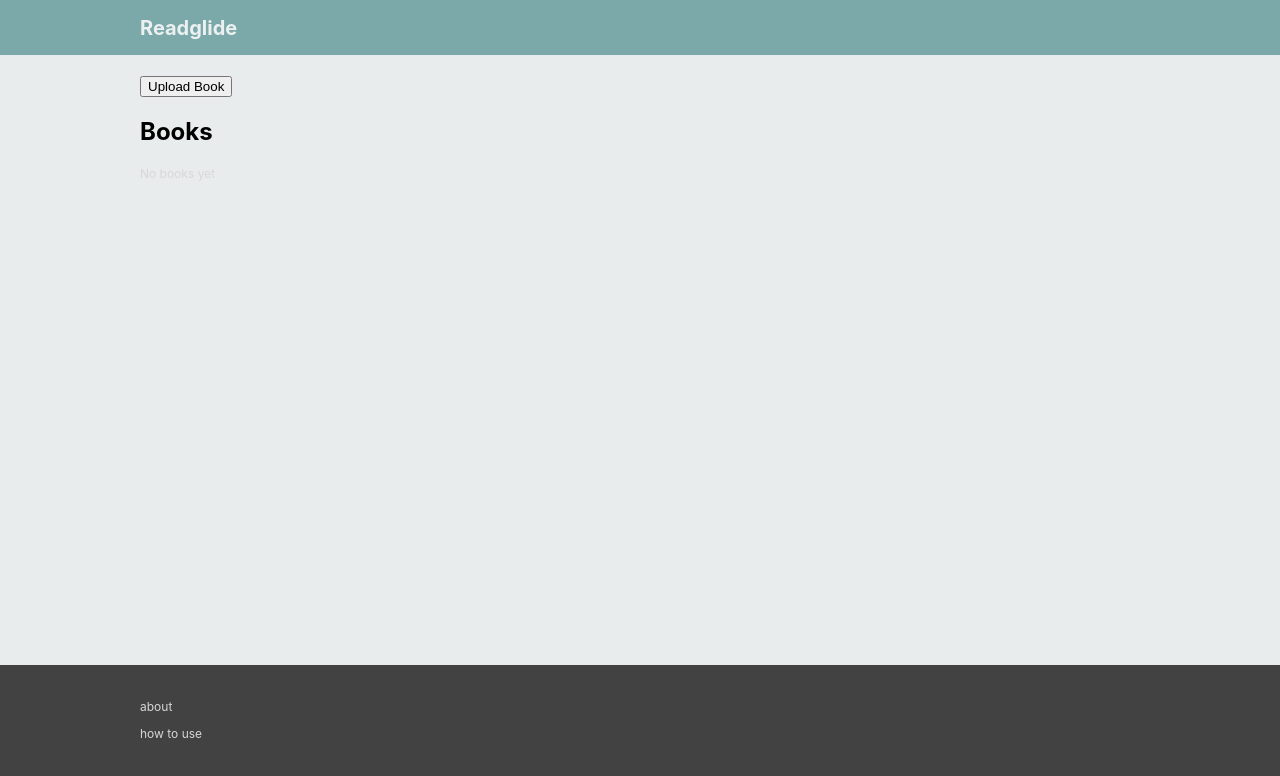
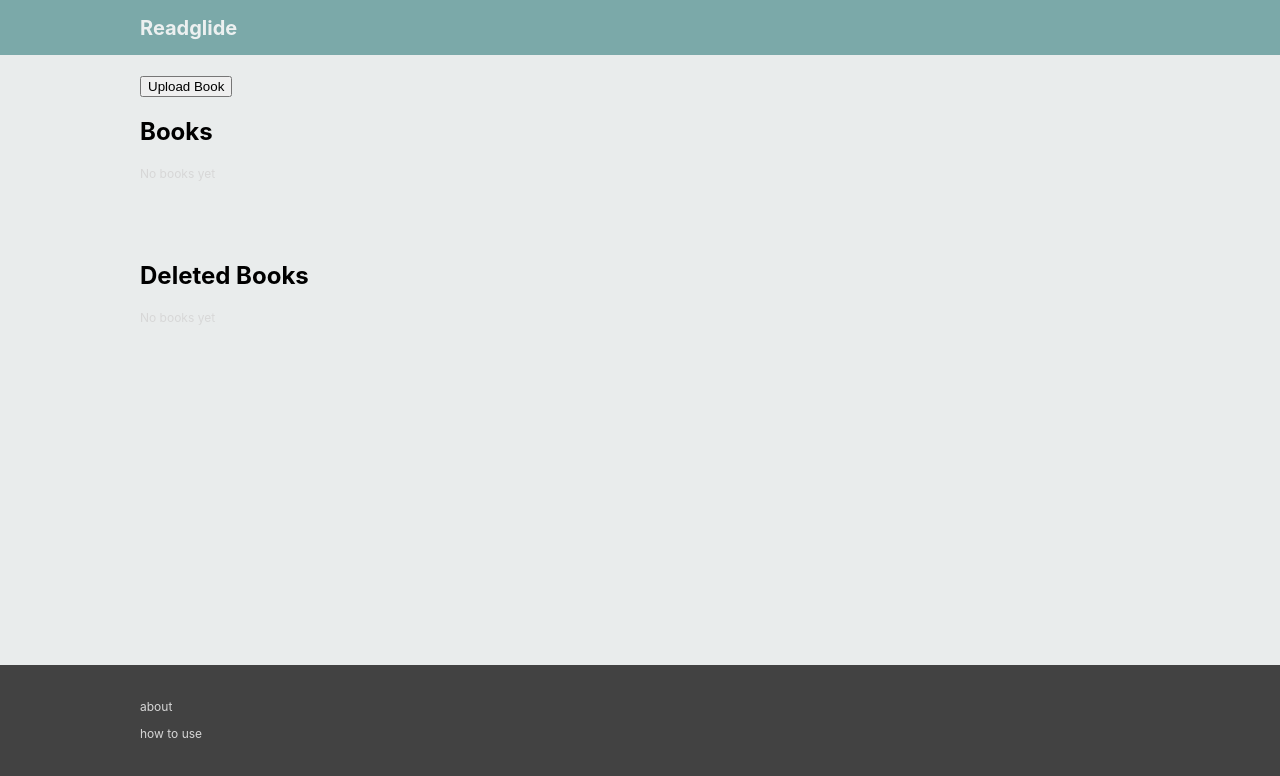
Before and after one commit to hauna245-maker/Readglide, a React (Create React App) app: page / in a window 1280 px wide. Shown: the top 776 px of the page. Built offline with nearby package versions, Linux system fonts and the light colour scheme.

Commit message:
Implemented function deleteBookForever and restoreBook

```diff
--- a/src/App.js
+++ b/src/App.js
@@ -72,10 +72,20 @@ function App() {
     );
   };
 
+  const restoreBook = (bookId) => {
+    setBooks((prevBooks) =>
+      prevBooks.map((book) =>
+        book.id === bookId
+          ? { ...book, isTrashed: false }
+          : book,
+      ),
+    );
+  };
+
   //delete book forever
-  const deleteBookForever =(input)=>{
-
-  }
+  const deleteBookForever =(bookId)=>{
+    setBooks((prevBooks)=> prevBooks.filter((book)=> book.id!==bookId))
+  };
 
   //actuall output
   return (
@@ -92,6 +102,7 @@ function App() {
         collections={collections}
         onAddCollection={addCollection}
         moveBookToTrash={moveBookToTrash}
+        restoreBook={restoreBook}
         deleteBookForever={deleteBookForever}
         isModalOpen={isModalOpen}
         onUploadClick={() => setIsModalOpen(true)}
--- a/src/components/Book/BookList.js
+++ b/src/components/Book/BookList.js
@@ -4,6 +4,7 @@ function BookList({ books = [],
   collections,
   isTrashed,
   moveBookToTrash,
+  restoreBook,
   deleteBookForever,
   limit = null,
   compact
@@ -19,11 +20,12 @@ function BookList({ books = [],
     <div>
       <BookRow
         displayBooks={displayBooks}
+        isTrashed={isTrashed}
         moveBookToTrash={moveBookToTrash}
+        restoreBook={restoreBook}
         deleteBookForever={deleteBookForever}
       />
     </div>
-
   );
 }
 
--- a/src/components/Book/BookRow.js
+++ b/src/components/Book/BookRow.js
@@ -2,9 +2,14 @@ import TreeDotMenu from "../TreeDotMenu/TreeDotMenu";
 
 function BookRow({
     displayBooks=[],
+    isTrashed,
     moveBookToTrash,
+    restoreBook,
     deleteBookForever,
 }){
+
+
+  const type=(!isTrashed ? "book" : "deleted book")
 
   return (
     <div>
@@ -62,9 +67,10 @@ function BookRow({
           </div>
 
           <TreeDotMenu
-                type="book"
+            type={type}
             bookId={book.id}
             moveBookToTrash={moveBookToTrash}
+            restoreBook={restoreBook}
             deleteBookForever={deleteBookForever}
           />
         </div>
--- a/src/components/TreeDotMenu/TreeDotMenu.css
+++ b/src/components/TreeDotMenu/TreeDotMenu.css
@@ -26,7 +26,7 @@
   border: 1px solid gray;
   border-radius: 5px;
 
-  padding: 4px 0;
+  padding: 6px 0;
 
   display: flex;
   flex-direction: column;
@@ -39,12 +39,11 @@
 
 .optionButton{
   color: rgb(218, 218, 218);
-  width: 160px;
   border: none;
   padding: 5px 18px;
   text-align: left;
   background: transparent;
-  flex-grow: 1;
+  white-space: nowrap;
 }
 
 .optionButton:hover{
--- a/src/components/TreeDotMenu/TreeDotMenu.js
+++ b/src/components/TreeDotMenu/TreeDotMenu.js
@@ -5,6 +5,7 @@ function TreeDotMenu({
   type,
   bookId,
   moveBookToTrash,
+  restoreBook,
   deleteBookForever,
 }) {
   const [isOpen, setIsOpen] = useState(false);
@@ -13,28 +14,39 @@ function TreeDotMenu({
 
   if (type === "book") {
     options = [
-      {
-        label: "Delete book",
-        onClick: () => moveBookToTrash(bookId),
-      },
-      {
-        label: "Change collection",
-      },
+      {label: "Delete book", onClick: () => moveBookToTrash(bookId)},
+      {label: "Change collection"},
     ];
   }
-  if (type === "collection") {
+  else if (type==="deleted book"){
+    options=[
+      {label: "restore book", onClick: ()=>restoreBook(bookId)},
+      {label: "delete book permanently", onClick:()=>deleteBookForever(bookId)},
+    ]
+  }
+  else if (type === "collection") {
     options = [
-      {
-        labe:"Rename",
-      },
-      {
-        label: "Delete",
-      }
+      {label:"Rename",},
+      {label: "Delete",}
     ];
   }
 
   return (
     <div className="menuContainer">
+      {isOpen && (
+        <div
+          onClick={() => setIsOpen(false)}
+          style={{
+            position: "fixed",
+            top: 0,
+            left: 0,
+            width: "100vw",
+            height: "100vh",
+            zIndex: 99,
+          }}
+        />
+      )}
+
       <button onClick={() => setIsOpen(!isOpen)} className="menuButton">
         ⋮
       </button>
--- /dev/null
+++ b/src/pages/HomePage.css
@@ -0,0 +1,11 @@
+.homePage{
+    width: 1000px;
+    min-height: 520px;
+    padding: 20px 40px;
+    margin: 0 auto;
+    margin-top: 0;
+}
+
+.contentBlock{
+    margin-bottom: 80px;
+}
--- a/src/pages/HomePage.js
+++ b/src/pages/HomePage.js
@@ -1,6 +1,7 @@
 import UploadButton from "../components/Upload/UploadButton";
 import UploadModal from "../components/Upload/UploadModal";
 import BookList from "../components/Book/BookList";
+import "./HomePage.css";
 
 function HomePage({
   books,
@@ -8,24 +9,15 @@ function HomePage({
   collections,
   onAddCollection,
   moveBookToTrash,
-  deleteBookForver,
+  restoreBook,
+  deleteBookForever,
   isModalOpen,
   onUploadClick,
   onClose,
 }) {
   return (
-    <div
-      style={{
-        width: "1000px",
-        minHeight: "520px",
-        padding: "20px 40px",
-        margin: "0 auto",
-        marginTop: "0",
-        //backgroundColor: "#edeeee",
-      }}
-    >
-
-      <UploadButton onClick={onUploadClick}/>
+    <div className="homePage">
+      <UploadButton onClick={onUploadClick} />
 
       {isModalOpen && (
         <UploadModal
@@ -36,17 +28,31 @@ function HomePage({
         />
       )}
 
+      <div className="contentBlock">
         <h2>Books</h2>
-
         <BookList
           books={books}
           collections={collections}
           isTrashed={false}
           moveBookToTrash={moveBookToTrash}
-        deleteBookForver={deleteBookForver}
+          restoreBook ={restoreBook}
+          deleteBookForever={deleteBookForever}
           compact={false}
         />
+      </div>
 
+      <div className="contentBlock">
+        <h2>Deleted Books</h2>
+        <BookList
+          books={books}
+          collections={collections}
+          isTrashed={true}
+          moveBookToTrash={moveBookToTrash}
+          restoreBook={restoreBook}
+          deleteBookForever={deleteBookForever}
+          compact={false}
+        />
+      </div>
     </div>
   );
 }
```
Lines whose indentation alone changed are shown as unchanged.
